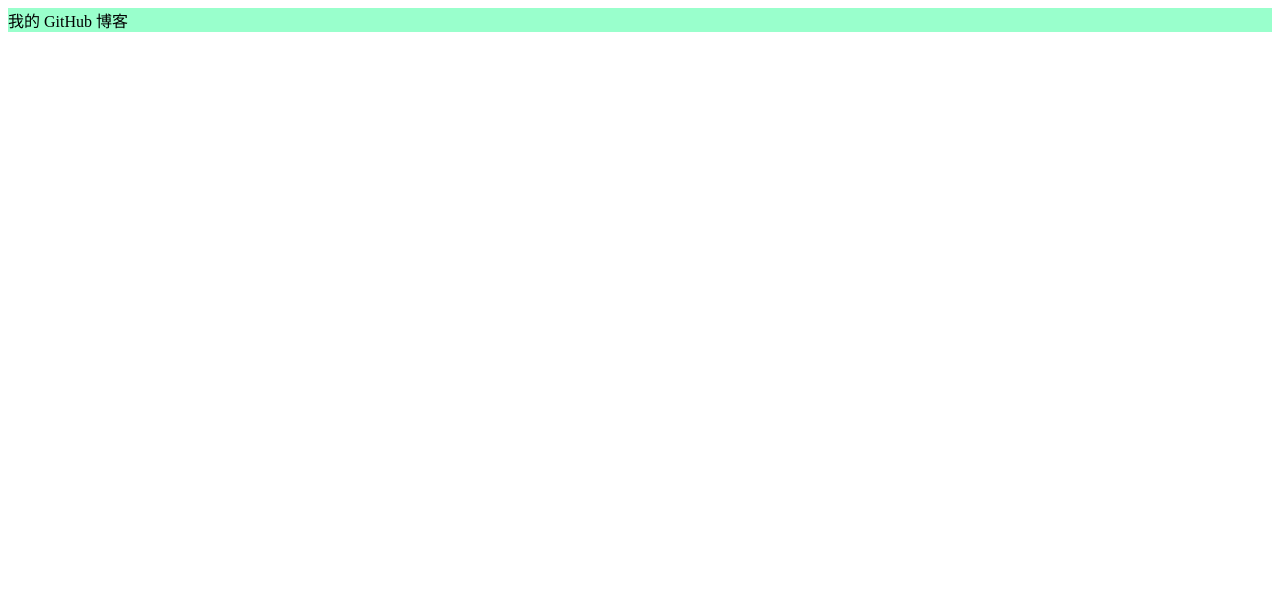
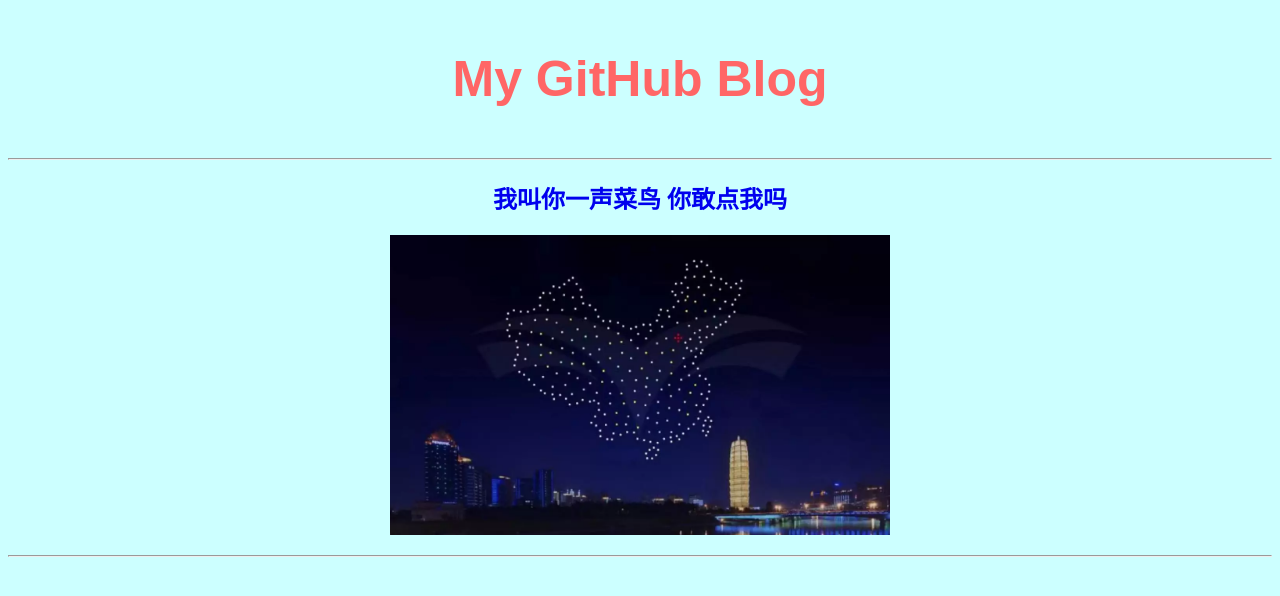
Before and after one commit to ProMonkeyDoge/ProMonkeyDoge.github.io, a plain HTML site: page index.html in a window 1280 px wide. Drawn offline with Linux system fonts and the light colour scheme.

Commit message:
一些内容

```diff
--- a/index.html
+++ b/index.html
@@ -1,13 +1,38 @@
+<!DOCTYPE html>
 <html>
-
 <head>
 <meta charset="utf-8">
-<p style="background-color:#99FFCC">
-<tittle>我的 GitHub 博客</tittle>
-</p>
+<title>我的 GitHub 博客</title>
+<style type="text/css">
+h1 {color:gray;}
+</style>
+
 </head>
 
-<body>
+
+<body style="background-color:#CCFFFF">
+
+<h1 align="center">
+<p style="font-family:arial; color:#FF6666;font-size:50px;">My GitHub Blog</p>
+</h1>
+
+
+<hr>
+
+<h2 align="center">
+<a href="https://www.runoob.com/" style="text-decoration:none" target="_blank">我叫你一声菜鸟 你敢点我吗</a>
+</h2>
+
+<p style="text-align:center">
+<a href="https://www.runoob.com/" target="_blank">
+<img src="images/zz.jpg" alt="zz" width="500" height="300" />
+</a>
+</p>
+
+
+
+<hr>
+
 
 </body>
 
```
Also changed, not shown: images/zz.jpg (added), zz.jpg (added).
